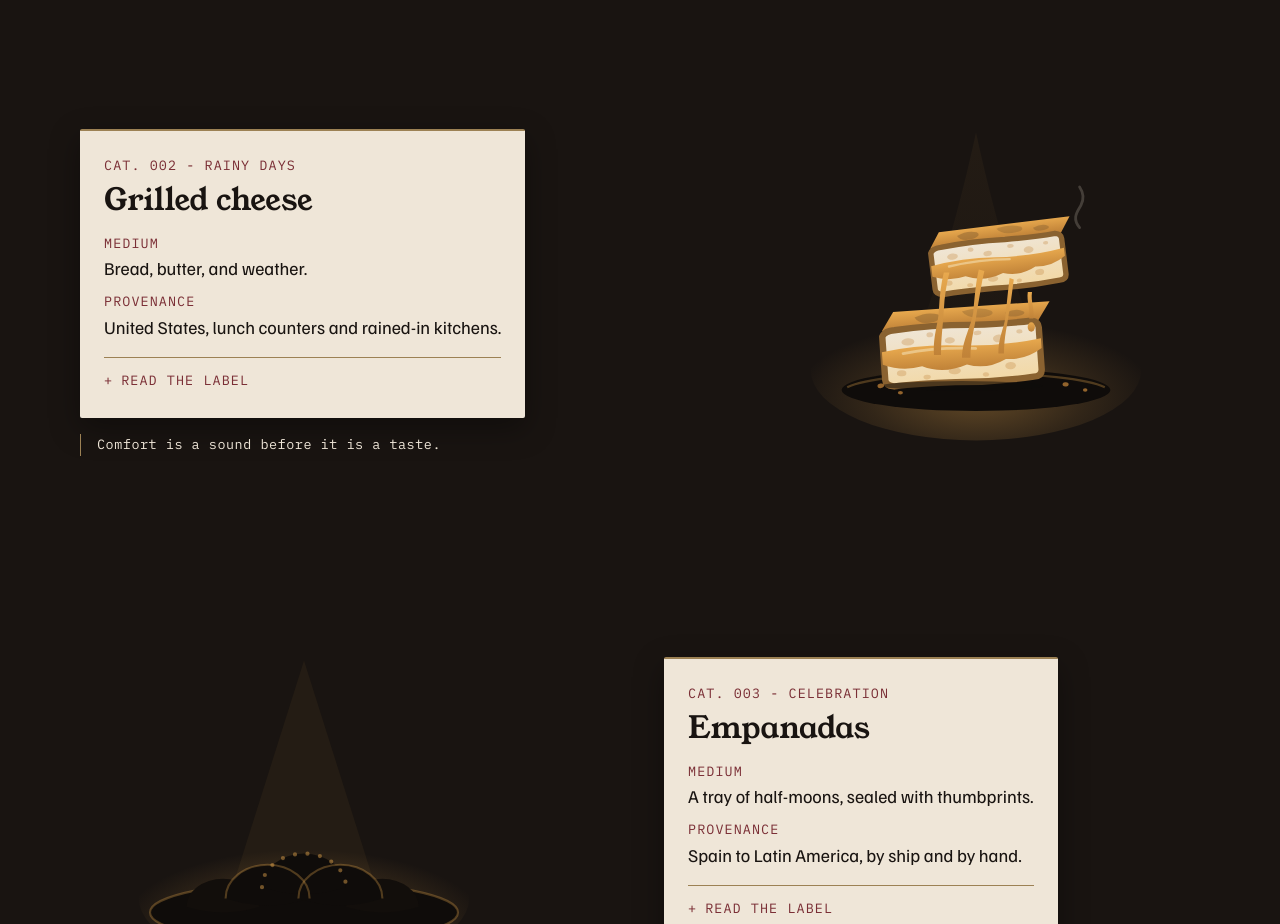
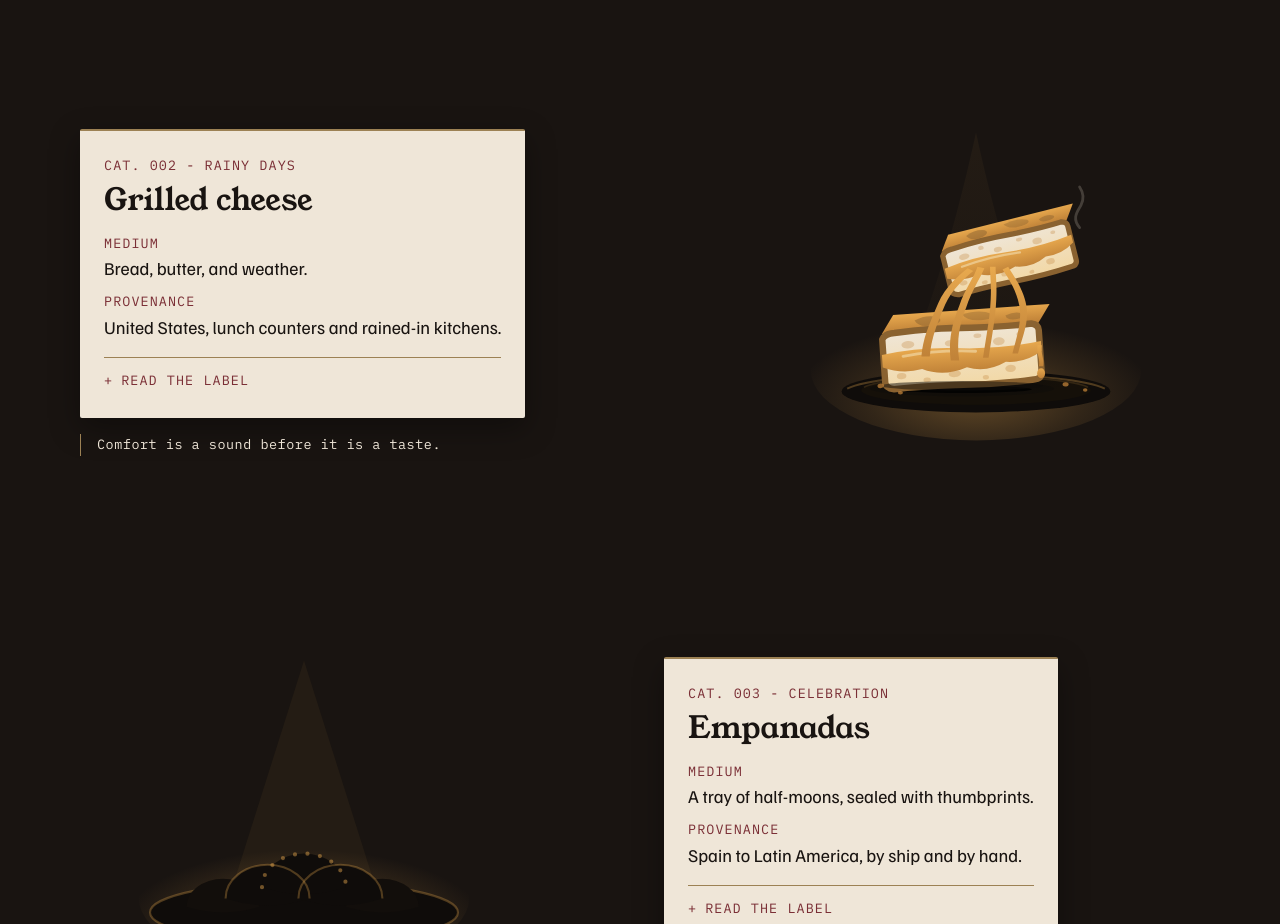
Before and after one commit to nazboyko/still-warm, a React (Vite) app: page / in a window 1280 px wide. Shown: the part 1700-2624 px from the top of the page. Built offline with nearby package versions, Linux system fonts and the light colour scheme.

Commit message:
give room 002 weight

```diff
--- a/src/components/exhibition/art/GrilledCheeseArt.tsx
+++ b/src/components/exhibition/art/GrilledCheeseArt.tsx
@@ -116,33 +116,54 @@ export function GrilledCheeseArt({ lit }: { lit: boolean }) {
         fill="url(#grilled-glow)"
       />
 
-      <ellipse cx="160" cy="190" rx="96" ry="15" fill="#0f0c0a" />
+      {/* the plate: rim, then a well the sandwich sits down into */}
+      <ellipse cx="160" cy="191" rx="96" ry="15" fill="#0f0c0a" />
       <path
-        d="M68 188 A96 14 0 0 1 252 188"
+        d="M68 189 A96 14 0 0 1 252 189"
         fill="none"
         stroke="#e8a94e"
         strokeOpacity="0.3"
         strokeWidth="1.5"
       />
-      <ellipse cx="152" cy="184" rx="76" ry="10" fill="url(#gc-dish-shadow)" />
+      <ellipse cx="160" cy="190" rx="82" ry="10.5" fill="#151009" />
+      <path
+        d="M80 188 A82 10 0 0 1 240 188"
+        fill="none"
+        stroke="#e8a94e"
+        strokeOpacity="0.14"
+        strokeWidth="1.2"
+      />
+      <ellipse cx="152" cy="185" rx="76" ry="10" fill="url(#gc-dish-shadow)" />
 
-      {/* the lifted half: smaller with distance, same tilt, just above */}
-      <g transform="translate(176 100) rotate(-7) scale(0.84)">
+      {/* the lifted half: smaller with distance, tipped by the pull */}
+      <g transform="translate(184 96) rotate(-14) scale(0.82)">
         <Half />
       </g>
 
+      {/* the weight of the near half pressing into the plate */}
+      <ellipse
+        cx="150"
+        cy="189"
+        rx="66"
+        ry="5.5"
+        fill="#0f0c0a"
+        opacity="0.5"
+      />
+      <ellipse cx="150" cy="189.5" rx="50" ry="2.6" fill="#000" opacity="0.8" />
+
       {/* the near half: the hero, in the spot */}
-      <g transform="translate(150 164) rotate(-4)">
+      <g transform="translate(150 166) rotate(-4)">
         <Half />
       </g>
 
       {/* cheese stretched taut between the two cut faces */}
       <g fill="url(#gc-cheese)">
-        <path d="M 130 165 C 129 152 133 143 133.5 133 C 134 123 135 114 137 106 L 141 106 C 139 114 137.5 123 137 133 C 136.5 143 135 152 135 165 Z" />
-        <path d="M 150 167 C 150 155 156 146 158 135 C 159 124 160 112 162 104 L 166 105 C 164 113 162.5 124 160.5 135 C 159 146 156 155 156 167 Z" />
-        <path d="M 176 164 C 176 152 180 146 181 138 C 182 128 183 118 184 110 L 187 111 C 186 118 185 128 183 138 C 182 146 180 152 180 164 Z" />
-        <path d="M 197 120 C 196 127 199 132 198 139 L 201 139 C 202 132 199 127 200 120 Z" />
-        <ellipse cx="199.5" cy="145" rx="2.6" ry="3.4" />
+        <path d="M 121 166 C 122 152 128 140 133 128 C 138 116 148 108 154 103 L 158 105 C 152 110 143 118 138 129 C 133 141 128 152 127 166 Z" />
+        <path d="M 142 169 C 140 155 143 142 148 130 C 152 118 159 109 161 102 L 166 103 C 163 110 157 119 153 131 C 148 143 146 155 148 169 Z" />
+        <path d="M 165 167 C 167 153 170 139 170.5 125 C 171 114 170 108 170 102 L 174 102 C 174 108 175 114 174.5 125 C 174 139 171 153 169 167 Z" />
+        <path d="M 186 164 C 189 152 193 141 191 130 C 189 119 183 110 179 104 L 183 102 C 187 109 194 118 196 130 C 198 142 193 152 190 164 Z" />
+        <path d="M 204 158 C 203 164 206 168 205 173 L 208 173 C 209 168 206 164 207 158 Z" />
+        <ellipse cx="206.5" cy="178" rx="2.8" ry="3.6" />
       </g>
 
       <path
```
